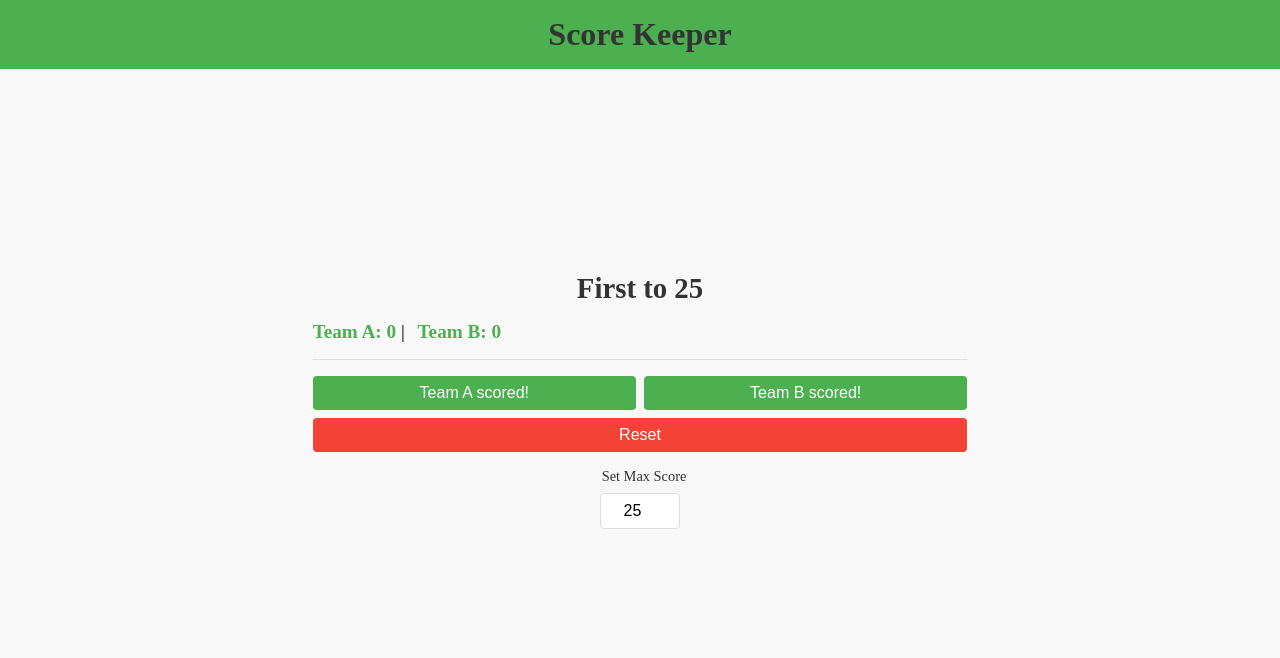
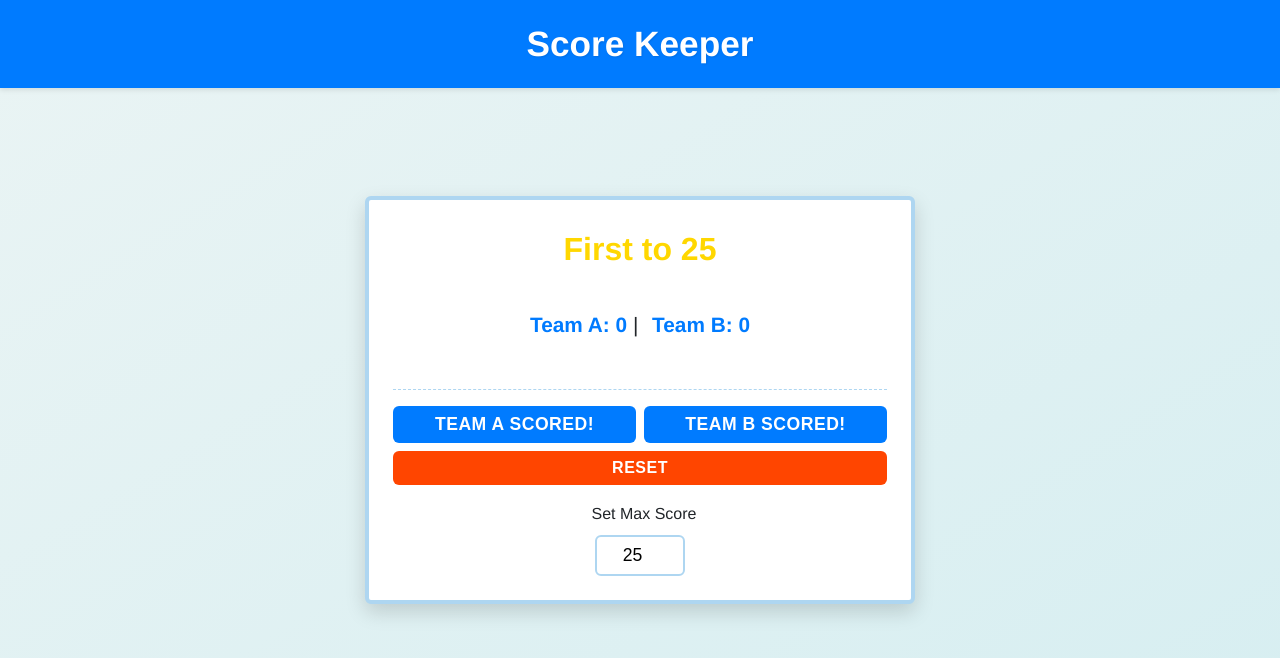
Before and after one commit to HazelCunuder/score-keeper, a website built with webpack: page index.html in a window 1280 px wide. Built offline with nearby package versions, Linux system fonts and the light colour scheme.

Commit message:
refactor: update scss

```diff
--- a/css/style.css
+++ b/css/style.css
@@ -4,23 +4,31 @@
   padding: 0;
 }
 
+body {
+  font-family: "Helvetica Neue", Helvetica, Arial, sans-serif;
+  line-height: 1.6;
+  color: #212529;
+}
+
 h1 {
-  font-size: 2.5rem;
+  font-size: 2.8rem;
   text-align: center;
-  color: #333;
-  margin-bottom: 2rem;
+  color: #212529;
+  margin-bottom: 1.5rem;
   margin-top: 1rem;
+  text-shadow: 1px 1px 2px rgba(0, 0, 0, 0.1);
 }
 
 h2 {
-  font-size: 1.8rem;
+  font-size: 2rem;
   margin-bottom: 1rem;
   text-align: center;
-  color: #333;
+  color: #FFD700;
+  font-weight: bold;
 }
 
 p {
-  font-size: 1.2rem;
+  font-size: 1.3rem;
   margin-bottom: 1rem;
 }
 p b {
@@ -30,40 +38,47 @@ p b + b {
   margin-left: 0.5rem;
 }
 p b#teamA-score {
-  color: #4CAF50;
+  color: #007BFF;
 }
 p b#teamB-score {
-  color: #4CAF50;
+  color: #007BFF;
 }
 
 header {
-  background-color: #4CAF50;
-  color: #ffffff;
+  background-color: #007BFF;
+  color: #FFFFFF;
   padding: 1rem;
   text-align: center;
   position: absolute;
   top: 0;
   left: 0;
   width: 100%;
+  box-shadow: 0 2px 5px rgba(0, 0, 0, 0.1);
 }
 
 header h1 {
   margin: 0;
-  font-size: 2rem;
+  font-size: 2.2rem;
+  color: white;
 }
 
 input[type=button] {
-  background-color: #4CAF50;
-  color: #ffffff;
+  background-color: #007BFF;
+  color: #FFFFFF;
   border: none;
-  border-radius: 4px;
+  border-radius: 6px;
   padding: 0.5rem 1rem;
   cursor: pointer;
   font-size: 1rem;
   transition: background-color 0.2s ease-in-out, filter 0.2s ease-in-out;
   flex-shrink: 0;
+  text-transform: uppercase;
+  letter-spacing: 0.5px;
+  font-weight: bold;
   flex: 1 1 45%;
-  min-width: 150px;
+  min-width: 160px;
+  padding: 0.5rem 1.5rem;
+  font-size: 1.1rem;
 }
 input[type=button]:hover {
   filter: brightness(1.1);
@@ -72,20 +87,23 @@ input[type=button]:active {
   filter: brightness(0.9);
 }
 input[type=button]:disabled {
-  background-color: #cccccc;
+  background-color: #CCCCCC;
   cursor: not-allowed;
   filter: none;
 }
 input[type=button]#reset {
-  background-color: #f44336;
-  color: #ffffff;
+  background-color: #FF4500;
+  color: #FFFFFF;
   border: none;
-  border-radius: 4px;
+  border-radius: 6px;
   padding: 0.5rem 1rem;
   cursor: pointer;
   font-size: 1rem;
   transition: background-color 0.2s ease-in-out, filter 0.2s ease-in-out;
   flex-shrink: 0;
+  text-transform: uppercase;
+  letter-spacing: 0.5px;
+  font-weight: bold;
 }
 input[type=button]#reset:hover {
   filter: brightness(1.1);
@@ -94,32 +112,35 @@ input[type=button]#reset:active {
   filter: brightness(0.9);
 }
 input[type=button]#reset:disabled {
-  background-color: #cccccc;
+  background-color: #CCCCCC;
   cursor: not-allowed;
   filter: none;
 }
 
 body {
   display: flex;
+  flex-direction: column;
   justify-content: center;
   align-items: center;
   min-height: 100vh;
   margin: 0;
-  background-color: #f8f8f8;
+  background-color: #EAF4F4;
+  background-image: linear-gradient(to bottom right, #EAF4F4, #D6EEF1);
 }
 
-.Scoreboard {
-  max-width: 500px;
+.scoreboard {
+  max-width: 550px;
   width: 90%;
   margin: 1rem auto;
   padding: 1.5rem;
-  background-color: #ffffff;
-  border-radius: 4px;
-  box-shadow: 0 4px 15px rgba(0, 0, 0, 0.1);
+  background-color: #FFFFFF;
+  border-radius: 6px;
+  box-shadow: 0 8px 20px rgba(0, 0, 0, 0.15);
   display: flex;
   flex-direction: column;
   gap: 1rem;
   text-align: center;
+  border: 4px solid #AED6F1;
 }
 
 #commands {
@@ -130,32 +151,34 @@ body {
   gap: 0.5rem;
   margin-top: 1rem;
   padding-top: 1rem;
-  border-top: 1px solid #ddd;
+  border-top: 1px dashed #AED6F1;
 }
 
 label[for=max-goals] {
-  font-size: 0.9rem;
-  color: #333;
+  font-size: 1rem;
+  color: #212529;
   margin-left: 0.5rem;
   flex-basis: 100%;
   text-align: center;
   margin-top: 0.5rem;
+  font-weight: 500;
 }
 
 input[type=number]#max-goals {
   padding: 0.5rem;
-  border: 1px solid #ddd;
-  border-radius: 4px;
-  font-size: 1rem;
-  width: 80px;
+  border: 2px solid #AED6F1;
+  border-radius: 6px;
+  font-size: 1.1rem;
+  width: 90px;
   text-align: center;
   flex-grow: 0;
   margin: 0 auto;
+  appearance: textfield;
 }
 input[type=number]#max-goals:focus {
   outline: none;
-  border-color: #2196F3;
-  box-shadow: 0 0 0 2px rgba(33, 150, 243, 0.3);
+  border-color: #FFD700;
+  box-shadow: 0 0 0 3px rgba(255, 215, 0, 0.4);
 }
 
 /*# sourceMappingURL=style.css.map */
```
Also changed, not shown: 1 other file.
